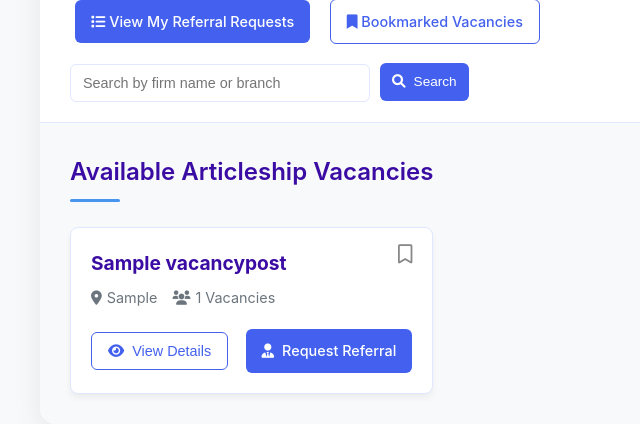
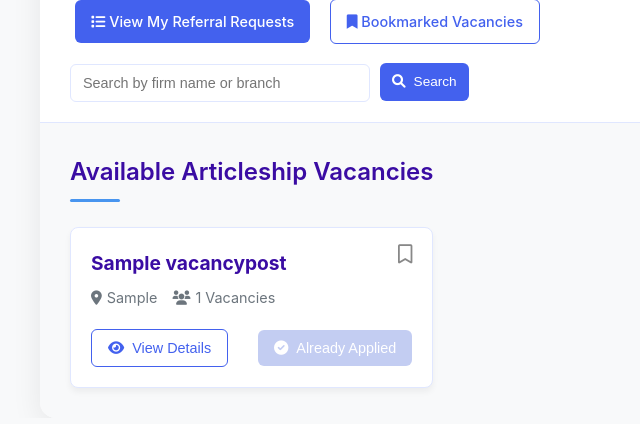
Before and after one commit to devikasaji211/placement-cell, a Django app: page /student/ in a window 1280 px wide. Shown: the part 580-1004 px from the top of the page, without its empty margins (0-640 px from the left). After the commit the page ends 968 px from the top, so only its background shows below. Run offline with Django 5.2, Linux system fonts and the light colour scheme; a user stored in the database is signed in; tables that the repository leaves empty hold one stand-in row (values such as "Sample post"); data that the repository does not hold is empty.

```diff
--- a/studentapp/views.py
+++ b/studentapp/views.py
@@ -41,12 +41,14 @@ def student_page(request):
         vacancies = VacancyPost.objects.all()
 
     unread_count = Notification.objects.filter(user=request.user, is_read=False).count()
+    applied_vacancy_ids = ReferralRequest.objects.filter(student=request.user).values_list('vacancy_id', flat=True)
 
     return render(request, 'student_page.html', {
         'profile': profile,
         'vacancies': vacancies,
         'unread_count': unread_count,
-        'search_query': search_query
+        'search_query': search_query,
+        'applied_vacancy_ids': list(applied_vacancy_ids)
     })
 
 
--- a/templates/student_page.html
+++ b/templates/student_page.html
@@ -491,6 +491,13 @@
         height: 38px; /* Fixed height */
     }
 
+    .btn[disabled] {
+    background-color: #b5c1f0;
+    cursor: not-allowed;
+    opacity: 0.8;
+}
+
+
     .button-group {
         display: flex;
         gap: 10px;
@@ -641,9 +648,16 @@
                             <i class="fas fa-eye"></i> View Details
                         </button>
 
-                        <a href="{% url 'referral_request' vacancy.id %}" class="btn btn-primary">
-                            <i class="fas fa-user-tie"></i> Request Referral
-                        </a>
+                       {% if vacancy.id in applied_vacancy_ids %}
+    <button class="btn btn-primary" disabled title="Referral already sent">
+        <i class="fas fa-check-circle"></i> Already Applied
+    </button>
+{% else %}
+    <a href="{% url 'referral_request' vacancy.id %}" class="btn btn-primary">
+        <i class="fas fa-user-tie"></i> Request Referral
+    </a>
+{% endif %}
+
                     </div>
                 </div>
 
```
